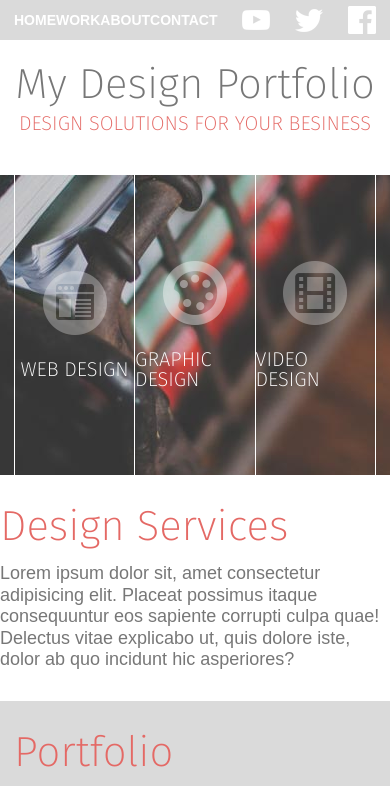
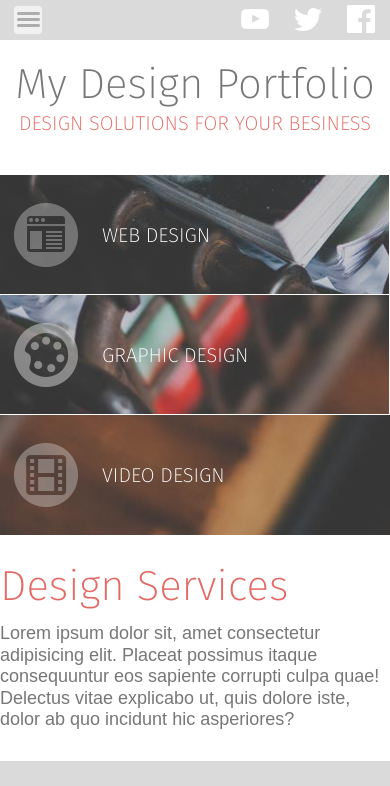
Before and after one commit to yeonmi0818/responsive_ex, a plain HTML site: page index.html in a window 390 px wide. Shown: the top 786 px of the page. Drawn offline with Linux system fonts and the light colour scheme.

Commit message:
반응형 완료

```diff
--- a/css/main.css
+++ b/css/main.css
@@ -242,3 +242,90 @@ address p a{
 		padding: 30px 0;
 }
 }
+
+@media (max-width: 600px){
+	.menu-icon{
+		display: block;
+		margin-left: 14px;
+	}
+	nav{
+		position: relative;
+		height: auto;
+		padding: 6px 0 0;
+	}
+	nav .container{
+		padding-left: 0;
+		padding-right: 0;
+	}
+	.social-menu{
+		position: absolute;
+		right: 15px;
+		top: 5px;
+
+	}
+	nav > div{
+		flex-direction: column;
+		align-items: start;
+	}
+	nav .main-menu{
+		background: #333;
+		margin-top: 6px;
+		padding-left: 14px;
+		flex-direction: column;
+		width: 100%;
+		gap: 0;
+		height: 0;
+		overflow: hidden;
+		transition: height 0.5s;
+	}
+	nav .main-menu.active{
+		height: 160px;
+	}
+	nav .main-menu li a{
+		display: block;
+		line-height: 40px;
+	}
+	.feature{
+
+	}
+	.feature ul{
+		flex-direction: column;
+		background-image: none;
+
+	}
+	.feature ul li{
+		height: 120px;
+		justify-content: start;
+		border-bottom: 1px solid #fff;
+		padding-left: 14px;
+		background:url(../images/feature-bg.jpg) no-repeat;
+	}
+	.feature ul li a{
+		flex-direction: row;
+
+	}
+	.feature .container{
+		padding: 0;
+	}
+	.feature li:first-child{
+		border-left: none;
+	}
+	.feature ul li:nth-child(1){
+
+	}
+	.feature ul li:nth-child(2){
+		background-position: center;
+	}
+	.feature ul li:nth-child(3){
+		background-position: right bottom;
+		border: none;
+	}
+
+	.porfolio-list{
+		flex-direction: column;
+		gap: 20px;
+	}
+	.footer-contents{
+		flex-direction: column;
+	}
+}
--- a/index.html
+++ b/index.html
@@ -135,5 +135,23 @@
 			<p>&copy; copyright 2021, My Portfolio Designs</p>
 		</div>
 	</footer>
+	<script>
+		const menuIcon = document.querySelector('.menu-icon');
+		const mainMenu = document.querySelector('nav .main-menu');
+
+		menuIcon.addEventListener('click',()=>{
+			mainMenu.classList.toggle('active');
+		})
+		/*
+		window.addEventListener('resize',()=>{
+			if(window.innerWidth > 600){
+				mainMenu.style.display = 'block';
+			}
+		});
+		*/
+
+	</script>
 </body>
 </html>
+
+대상.classList.toggle("class1");
```
Lines whose indentation alone changed are shown as unchanged.
